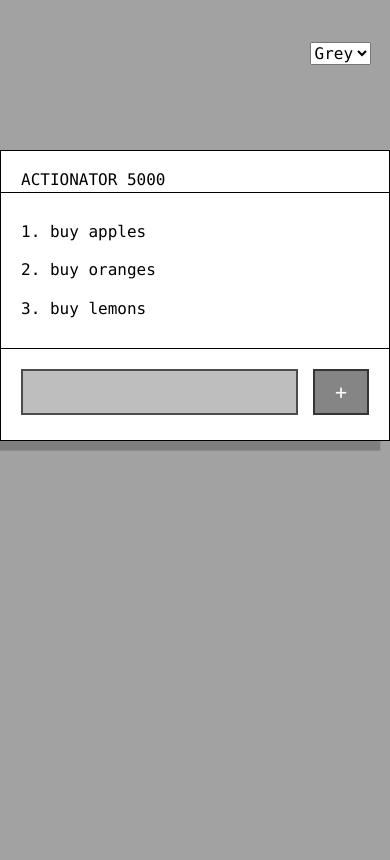
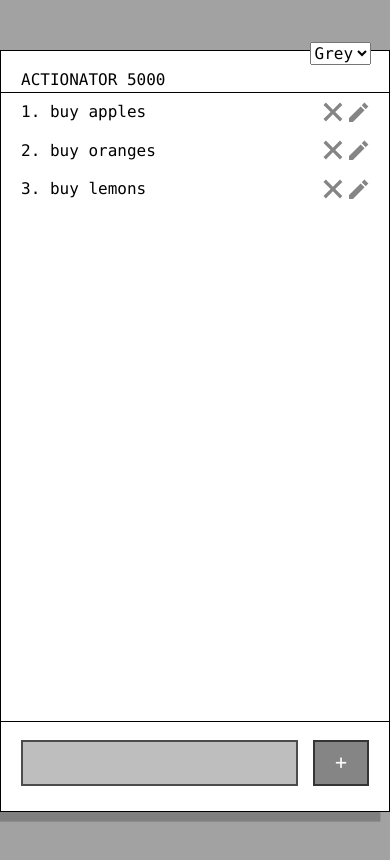
Before and after one commit to EricTalv/todo-app, a plain HTML site: page index.html in a window 390 px wide. Shown: the top 860 px of the page. Drawn offline with Linux system fonts and the light colour scheme.

Commit message:
made responsiveness a little better

```diff
--- a/css/global.css
+++ b/css/global.css
@@ -5,8 +5,8 @@ body, html {
 main {
   display: flex;
   justify-content: center;
-  align-items: center;
-  height: 70%;
+  height: 100%;
+  padding-top: 50px;
 }
 
 .theme-switcher {
--- a/css/themes/bios.css
+++ b/css/themes/bios.css
@@ -90,6 +90,9 @@ body {
   width: 400px;
 
   box-shadow: var(--box-shadow);
+
+  height: fit-content;
+
 
   transition: all .5s ease-in-out;
 }
@@ -301,3 +304,39 @@ body {
 .delete-animation .todo__item__actions {
   display: none;
 }
+
+@media only screen and (max-width: 600px) {
+
+  .todo {
+    width: 500px;
+    height: 90%;
+
+    display: flex;
+    flex-direction: column;
+  }
+
+  .todo__content {
+    min-height: 60%;
+    max-height: 100%;
+
+    flex-grow: 1;
+  }
+
+  .todo__list {
+    height: 100%;
+    max-height: unset;
+    padding: 0 20px;
+    margin: 0;
+  }
+
+  .todo__inputs {
+    padding-top: 20px;
+  }
+
+  .todo__item__actions {
+    visibility: visible;
+  }
+
+
+
+}
--- a/css/themes/grey.css
+++ b/css/themes/grey.css
@@ -75,6 +75,8 @@ body {
   box-shadow: var(--box-shadow);
 
   transition: all .5s ease-in-out;
+
+  height: fit-content;
 }
 
 .todo__content {
@@ -168,6 +170,8 @@ body {
 
   max-height: 300px;
   overflow-y: auto;
+
+  transition:  all .5s ease;
 
 }
 
@@ -270,6 +274,7 @@ body {
 .delete-animation {
 
   border-right: 1px solid black;
+  white-space: nowrap;
 
   width: 0%;
 
@@ -278,3 +283,39 @@ body {
 .delete-animation .todo__item__actions {
   display: none;
 }
+
+@media only screen and (max-width: 600px) {
+
+  .todo {
+    width: 500px;
+    height: 90%;
+
+    display: flex;
+    flex-direction: column;
+  }
+
+  .todo__content {
+    min-height: 60%;
+    max-height: 100%;
+
+    flex-grow: 1;
+  }
+
+  .todo__list {
+    height: 100%;
+    max-height: unset;
+    padding: 0 20px;
+    margin: 0;
+  }
+
+  .todo__inputs {
+    padding-top: 20px;
+  }
+
+  .todo__item__actions {
+    visibility: visible;
+  }
+
+
+
+}
```
